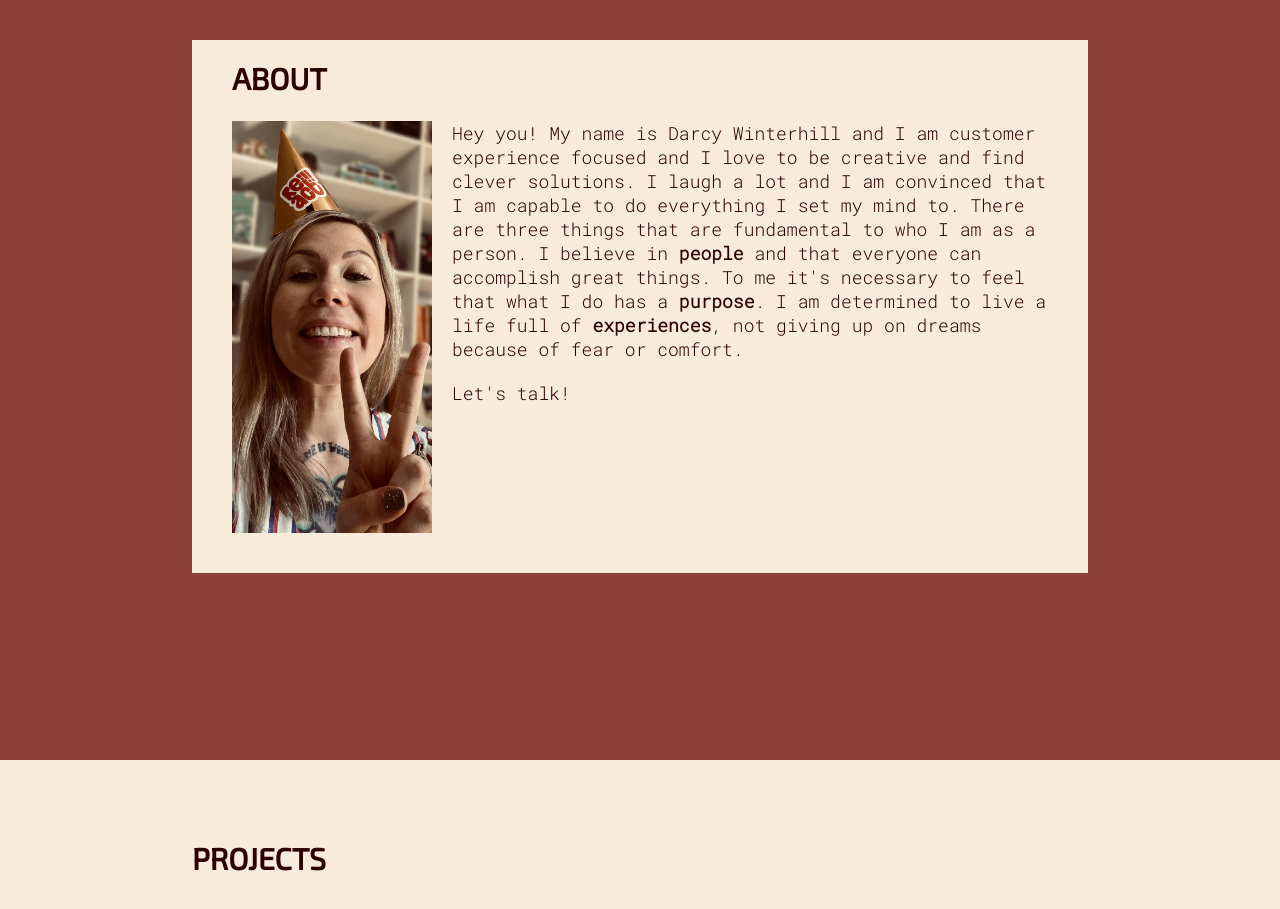
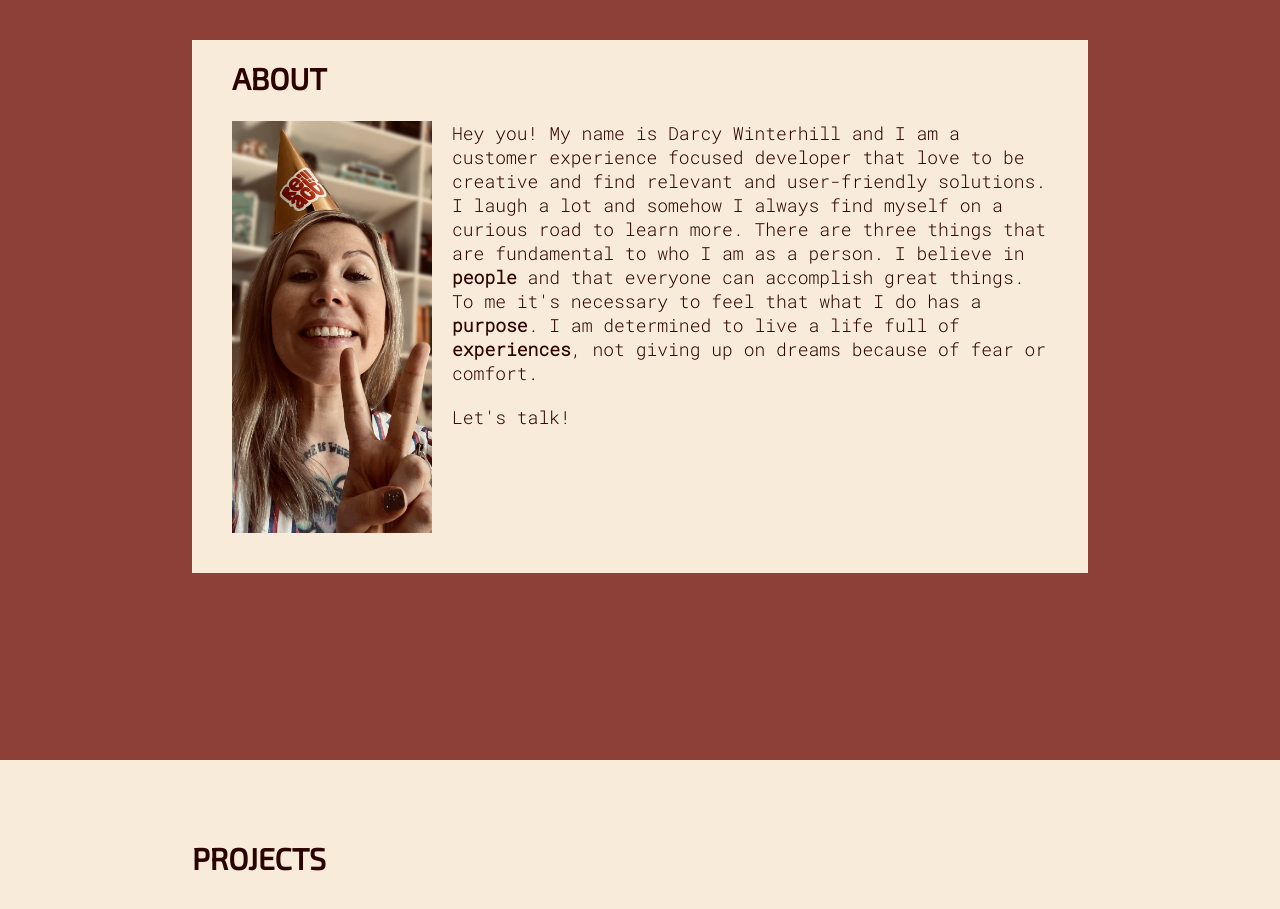
Before and after one commit to darcywinterhill/webdev_portfolio, a React (Create React App) app: page / in a window 1280 px wide. Shown: the part 840-1749 px from the top of the page. Built offline with nearby package versions, Linux system fonts and the light colour scheme.

Commit message:
changed about text

```diff
--- a/src/components/pages/AboutPage.js
+++ b/src/components/pages/AboutPage.js
@@ -13,9 +13,9 @@ const AboutPage = () => {
         <div className="AboutContentWrapper">
           <MainImage />
           <p>
-            Hey you! My name is Darcy Winterhill and I am customer experience focused
-            and I love to be creative and find clever solutions. I laugh a lot
-            and I am convinced that I am capable to do everything I set my mind to.
+            Hey you! My name is Darcy Winterhill and I am a customer experience focused
+            developer that love to be creative and find relevant and user-friendly solutions. I laugh a lot
+            and somehow I always find myself on a curious road to learn more.
             There are three things that are fundamental to who I am as a person.
             I believe in <strong>people</strong> and that everyone can accomplish great things.
             To me it's necessary to feel that what I do has a <strong>purpose</strong>.
```
